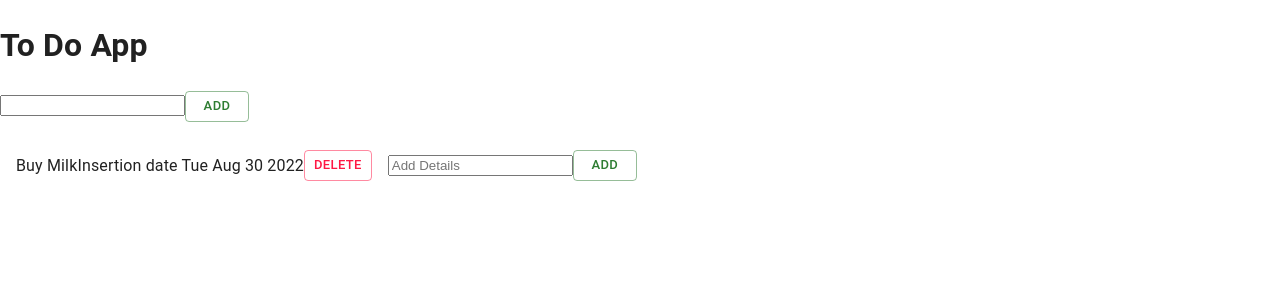
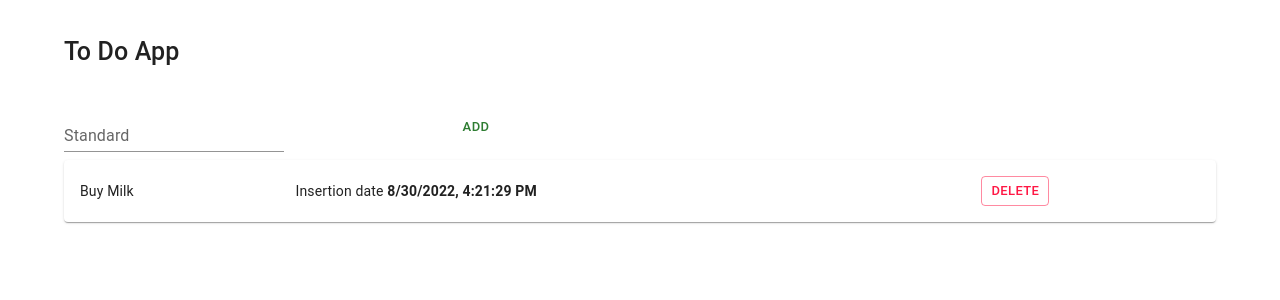
Before and after one commit to SabrinaFiore/ToDoApp, a Next.js app: page / in a window 1280 px wide. Shown: the top 300 px of the page. Built offline with nearby package versions, Linux system fonts and the light colour scheme.

Commit message:
implement MUI components

```diff
--- a/package.json
+++ b/package.json
@@ -13,6 +13,7 @@
     "@emotion/server": "^11.10.0",
     "@emotion/styled": "^11.10.4",
     "@mui/material": "^5.10.3",
+    "@mui/x-data-grid": "^5.16.0",
     "next": "12.2.5",
     "react": "^17.0.2",
     "react-dom": "^17.0.2",
--- a/pages/index.js
+++ b/pages/index.js
@@ -1,10 +1,14 @@
 import * as React from 'react';
-import { useState, useEffect } from "react";
+import { useState } from "react";
 import { v4 as uuidv4 } from "uuid";
+import { Box, Container, GlobalStyles, Stack, TextField } from '@mui/material';
 import Button from '@mui/material/Button';
-import List from '@mui/material/List';
-import ListItem from '@mui/material/ListItem';
-import ListSubheader from '@mui/material/ListItem';
+import Paper from '@mui/material/Paper';
+import Table from '@mui/material/Table';
+import TableBody from '@mui/material/TableBody';
+import TableCell from '@mui/material/TableCell';
+import TableContainer from '@mui/material/TableContainer';
+import TableRow from '@mui/material/TableRow';
 
 const Home = () => {
   const [todoItem, setTodoItem] = useState("");
@@ -21,18 +25,18 @@ const Home = () => {
       id: '1234',
       message: 'Buy Milk',
       done: false,
-      date: new Date().toDateString()
+      date: new Date().toLocaleString("en-US"),
     },
   ]);
 
   // ADD ITEMS
   const handleAdd = () => {
     if(todoItem) {
-      setItems([
-      {
+      setItems([{
         id: uuidv4(),
         message: todoItem,
         done: false,
+        date: new Date().toLocaleString("en-US"),
       },
       ...items]);
       setTodoItem("");
@@ -55,33 +59,40 @@ const Home = () => {
     console.log("ENTRA")
   };
 
+
   // ADD ITEMS DETAILS
 
   return (
     <div>
-      <h1>To Do App</h1>
-      <div>
-        <input
+      <Container maxWidth="lg">
+        <GlobalStyles styles={{ p: { color: 'dark-grey', padding: '0.5rem 0', fontWeight: 500, fontSize: '25px' } }} />
+        <p>To Do App</p>
+        <Box sx={{ width: '100%' }}>
+          <Stack direction="row" spacing={20} sx={{ mb: 1 }}>
+            <TextField
               type="text"
               value={todoItem}
-          onChange={(e) => setTodoItem(e.target.value)}/>
-
-        <Button type="button"
+              onChange={(e) => setTodoItem(e.target.value)}
+              id="standard-basic" label="Standard"
+              variant="standard" />
+              <Button
+                type="button"
                 onClick={handleAdd}
-          variant="outlined"
+                variant="text"
                 color="success"
                 size="small"
               >Add</Button>
-      </div>
+          </Stack>
+        </Box>
 
-      <section>
-        <List
-          sx={{  bgcolor: 'background.paper' }}
-          aria-label="list">
-          {items.map(({id, message, date, done}) => (
-            <ListItem key={id} onClick={() => handleToggle(id)}>{message}
-              <p>Insertion date {date} </p>
-              {/* className={(done === true ? 'done' : '')} */}
+        <TableContainer component={Paper}>
+          <Table sx={{ minWidth: 650 }} aria-label="simple table">
+            <TableBody>
+              {items.map(({id, message, date, done, time}) => (
+                  <TableRow key={id} sx={{ '&:last-child td, &:last-child th': { border: 0 } }}>
+                    <TableCell>{message}</TableCell>
+                    <TableCell>Insertion date <b>{date}</b></TableCell>
+                    <TableCell>
                       <Button
                         type="button"
                         variant="outlined"
@@ -89,21 +100,13 @@ const Home = () => {
                         size="small"
                         className={(done === true ? 'done' : '')}
                       >Delete</Button>
-
-              <section>
-                <ListSubheader>
-                  <input type="text" placeholder="Add Details"/>
-                  <Button type="button"
-                    variant="outlined"
-                    color="success"
-                    size="small"
-                  >Add</Button>
-                </ListSubheader>
-              </section>
-            </ListItem>
+                    </TableCell>
+                  </TableRow>
               ))}
-        </List>
-      </section>
+            </TableBody>
+          </Table>
+        </TableContainer>
+      </Container>
     </div>
   )
 }
```
Also changed, not shown: styles/globals.css (line endings or trailing spaces), 1 other file (tests, documents, lock files or other folders). Lines whose indentation alone changed are shown as unchanged.
